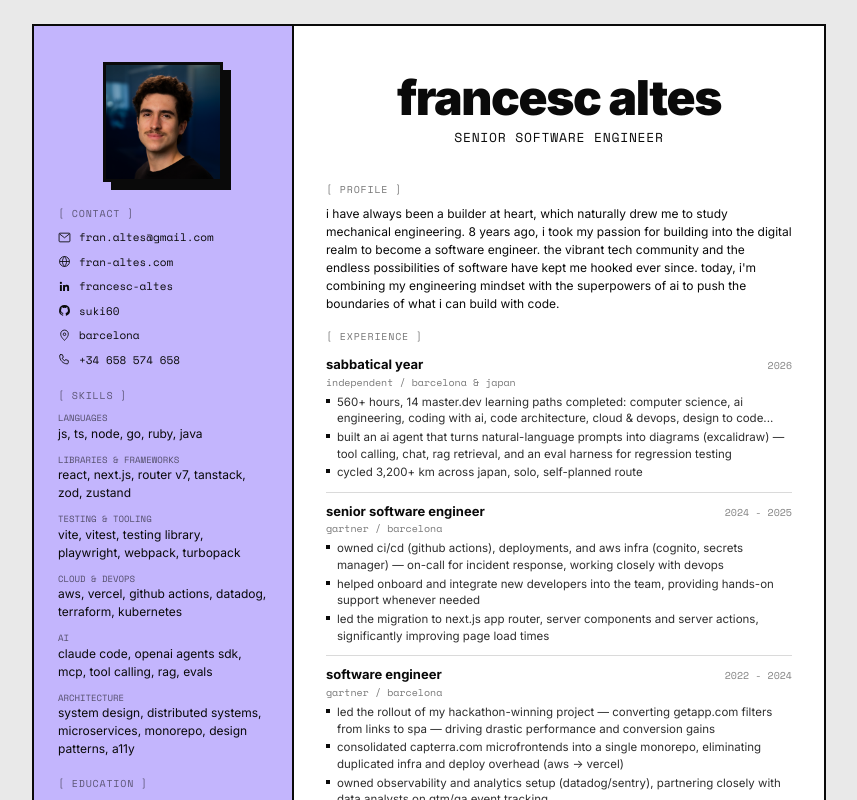
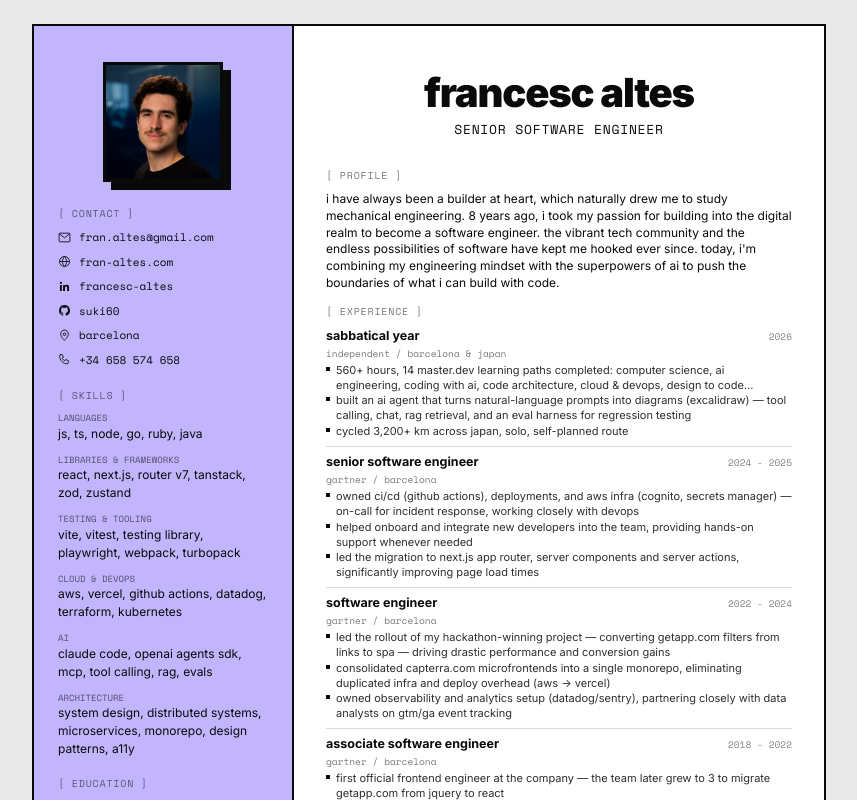
Before and after one commit to suki60/cv, a React (Vite) app: page / in a window 1280 px wide. Shown: the top 800 px of the page, without its empty margins (211-1068 px from the left). Built offline with nearby package versions, Linux system fonts and the light colour scheme.

Commit message:
fix: overflow in main section

```diff
--- a/src/App.jsx
+++ b/src/App.jsx
@@ -102,8 +102,8 @@ function App() {
         </aside>
 
         <main className="flex-1 pt-9 px-8 pb-7 box-border min-w-0">
-          <div className="h-[100px] mb-5 flex flex-col items-center justify-center text-center">
-            <h1 className="font-sans font-black text-[48px] leading-[0.92] tracking-[-0.03em] mb-2 lowercase">
+          <div className="h-[90px] mb-4 flex flex-col items-center justify-center text-center">
+            <h1 className="font-sans font-black text-[40px] leading-[0.92] tracking-[-0.03em] mb-2 lowercase">
               francesc altes
             </h1>
             <div className="font-mono text-[13px] uppercase tracking-[0.06em]">
@@ -112,27 +112,27 @@ function App() {
           </div>
 
           <SectionLabel>profile</SectionLabel>
-          <p className="font-sans text-xs leading-[1.5] mb-4">{profile}</p>
+          <p className="font-sans text-xs leading-[1.4] mb-3">{profile}</p>
 
           <SectionLabel className="mb-[2px]">experience</SectionLabel>
           {experience.map((e, i) => (
             <div
-              className={`py-[9px] ${i === 0 ? 'border-t-0' : 'border-t border-ink/15'}`}
+              className={`py-[6px] ${i === 0 ? 'border-t-0' : 'border-t border-ink/15'}`}
               key={e.role + e.time}
             >
               <div className="flex justify-between items-baseline">
-                <div className="font-sans font-bold text-[13px] lowercase">
+                <div className="font-sans font-bold text-[12.5px] lowercase">
                   {e.role}
                 </div>
-                <div className="font-mono text-[10px] opacity-50">{e.time}</div>
+                <div className="font-mono text-[9.5px] opacity-50">{e.time}</div>
               </div>
-              <div className="font-mono text-[10px] opacity-55 mb-1">
+              <div className="font-mono text-[9.5px] opacity-55 mb-[3px]">
                 {e.org} / {e.loc}
               </div>
               {e.bullets.map((b) => (
-                <div className="flex gap-[7px] mb-[2px]" key={b}>
-                  <div className="shrink-0 w-1 h-1 bg-ink mt-[5px]" />
-                  <div className="font-sans text-[11.5px] leading-[1.45] opacity-85">
+                <div className="flex gap-[6px] mb-[1px]" key={b}>
+                  <div className="shrink-0 w-1 h-1 bg-ink mt-[4px]" />
+                  <div className="font-sans text-[11px] leading-[1.35] opacity-85">
                     {b}
                   </div>
                 </div>
```
